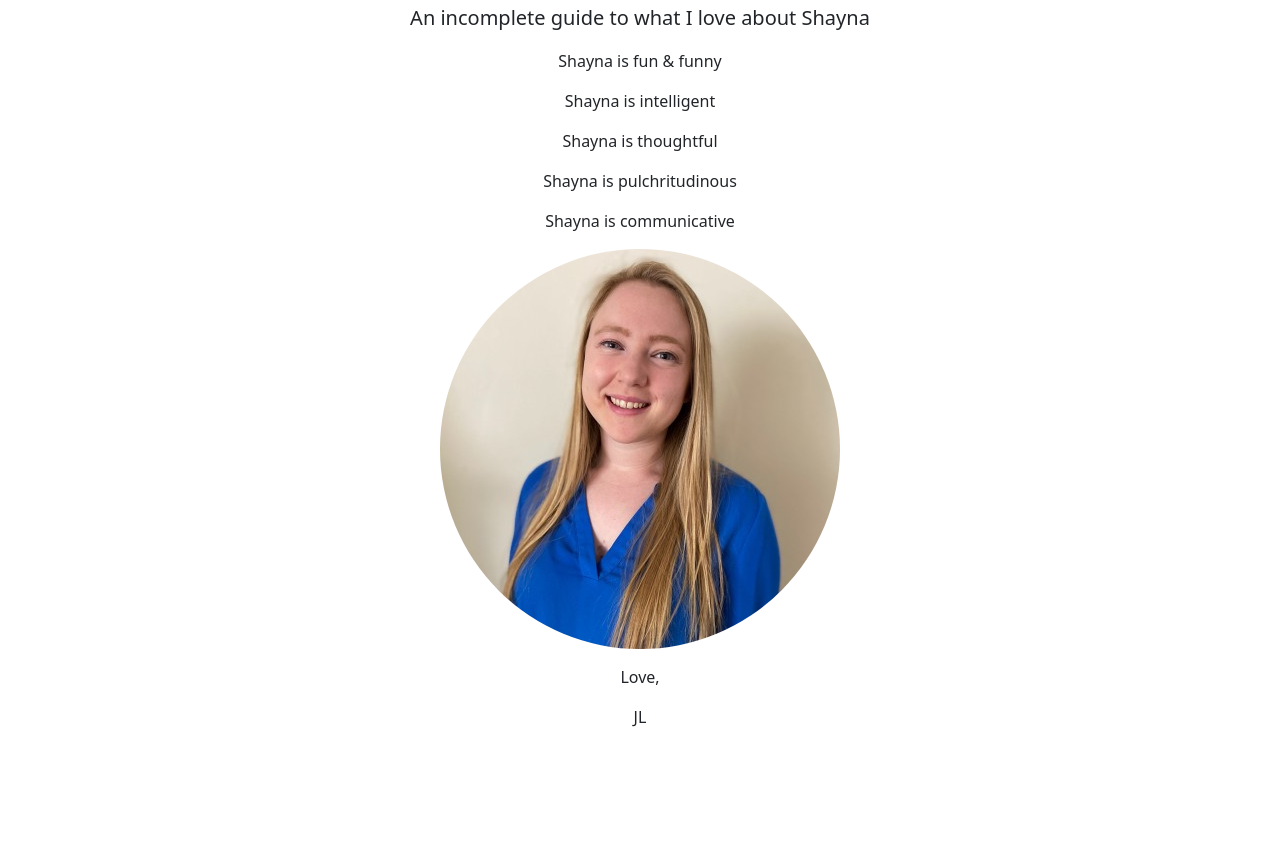
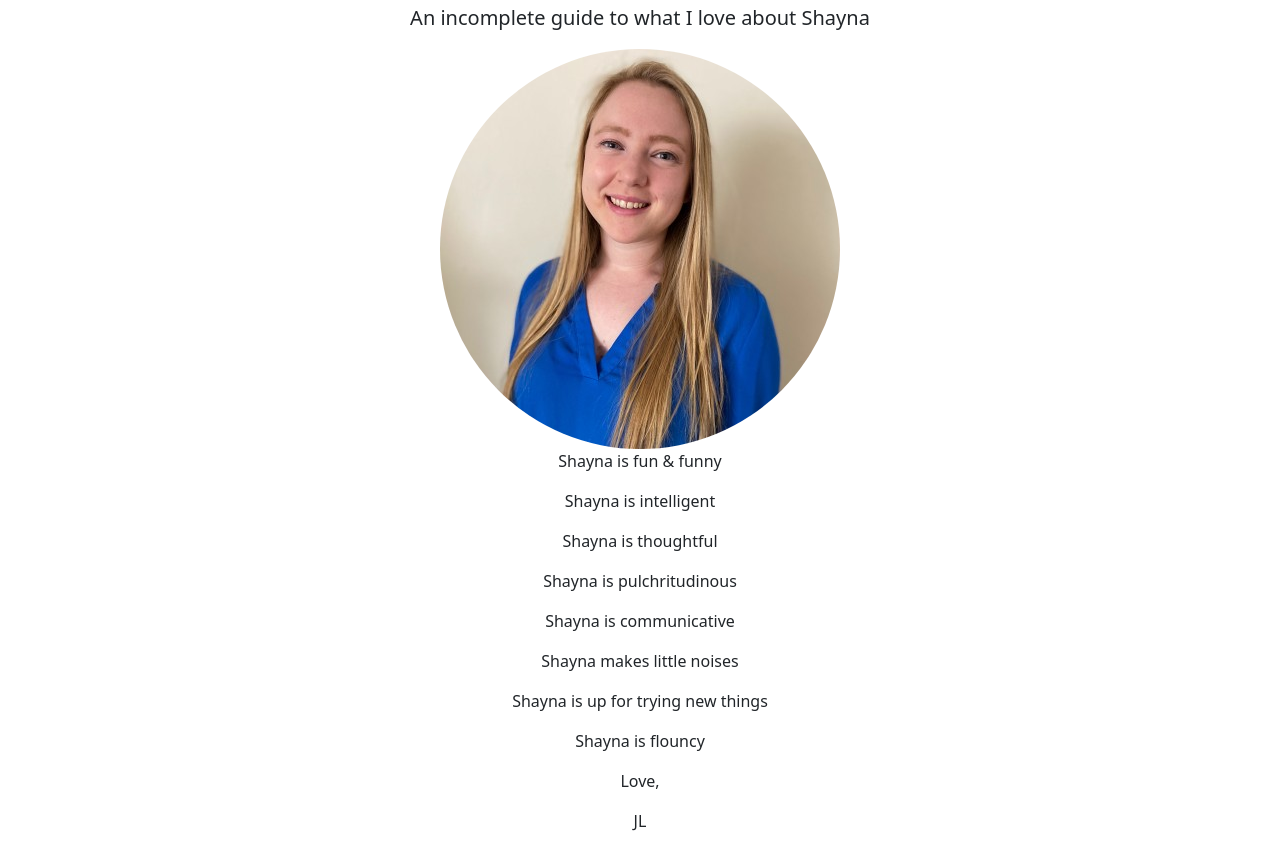
Before and after one commit to shaynadeckman/shaynadeckman.github.io, a plain HTML site: page index.html in a window 1280 px wide. Shown: the part 157-1006 px from the top of the page. Before the commit the page ends 902 px from the top, so only its background shows below. Drawn offline with nearby package versions, Linux system fonts and the light colour scheme.

Commit message:
Update index.html

```diff
--- a/index.html
+++ b/index.html
@@ -38,13 +38,16 @@
             <div class="text-center mt-5">
                 <h1>Why Shayna Deckman is Great</h1>
                 <p class="lead">An incomplete guide to what I love about Shayna</p>
+                <img style="border-radius:50%;" src="shayna profile.jpeg" alt="Shayna">
 
                 <p>Shayna is fun & funny</p>
                 <p>Shayna is intelligent</p>
                 <p>Shayna is thoughtful</p>
                 <p>Shayna is pulchritudinous</p>
                 <p>Shayna is communicative</p>
-               <img style="border-radius:50%;" src="shayna profile.jpeg" alt="Shayna">
+                <p>Shayna makes little noises</p>
+                <p>Shayna is up for trying new things</p>
+                <p>Shayna is flouncy</p>
 
                 <p></p>
                 <p>Love,</p>
```
